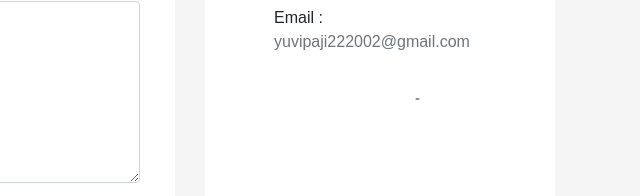
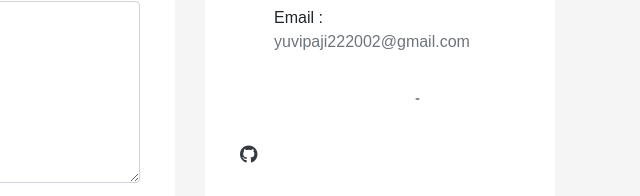
Before and after one commit to Yuvraj6387/yuvraj-portfolio, a plain HTML site: page yuvrajsingh/index.html in a window 1280 px wide. Shown: the part 2836-3032 px from the top of the page, 640-1280 px from the left. Drawn offline with nearby package versions, Linux system fonts and the light colour scheme; some icons are missing.

Commit message:
update file

```diff
--- a/yuvrajsingh/index.html
+++ b/yuvrajsingh/index.html
@@ -311,6 +311,10 @@
 
                             -
                         </ul>
+                        <ul class="social-icons pt-3">
+                    <li class="social-item"><a class="social-link text-dark" href="https://github.com/Yuvraj6387
+                    "><i class="fa-brands fa-github" aria-hidden="true"></i></a></li>
+                </ul>
                     </div>
                 </div>
             </div>
```
